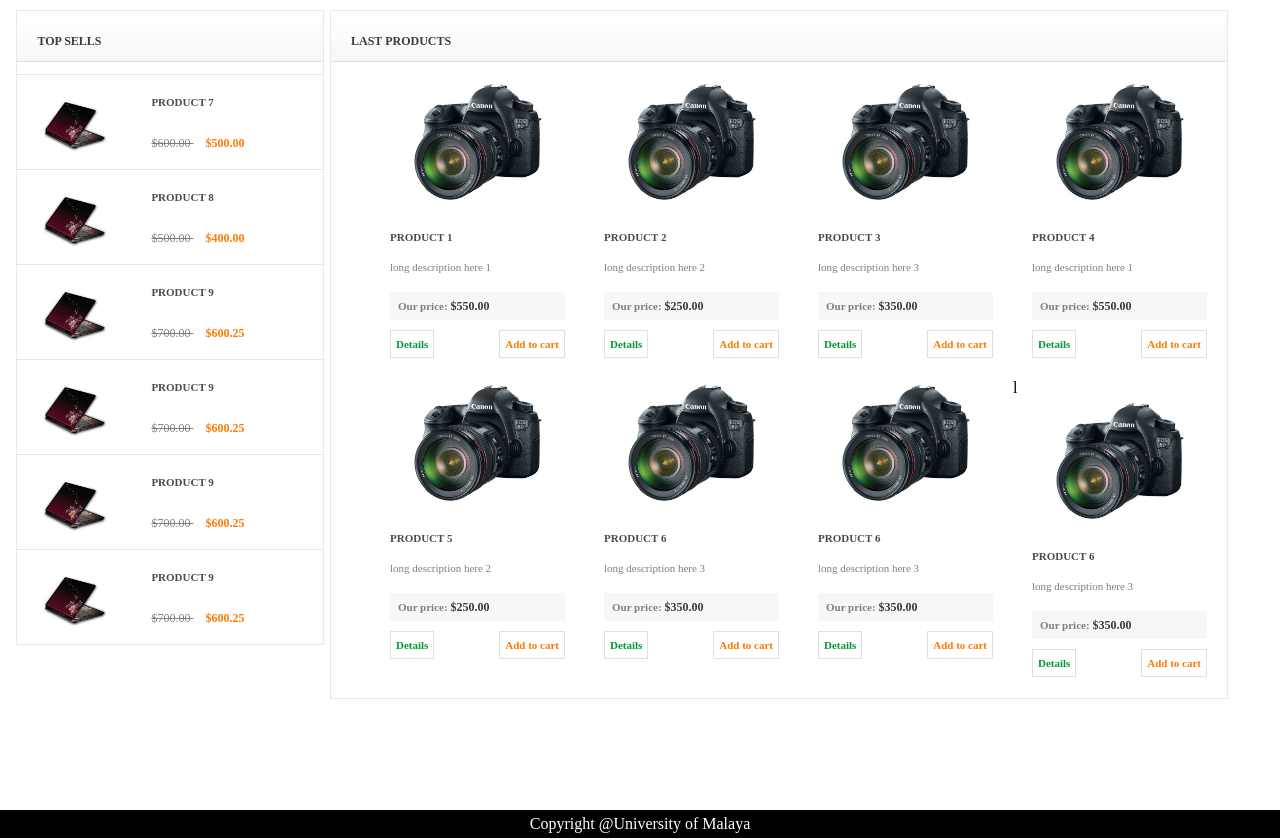
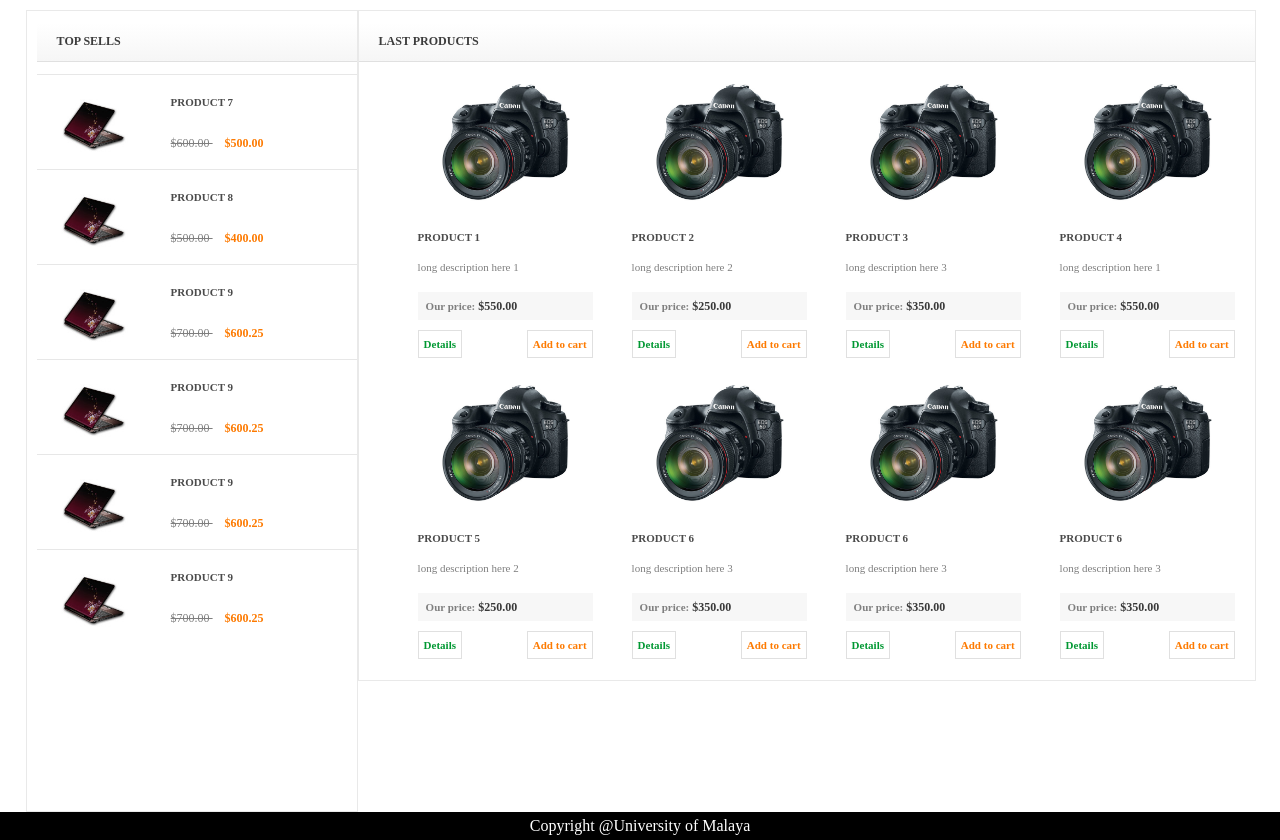
Before and after one commit to sopnopriyo/camera-shop, a PHP site: page / in a window 1280 px wide. Shown: the part 160-1000 px from the top of the page. Run offline with PHP 8.4, Linux system fonts and the light colour scheme.

Commit message:
adding some css stuffs

```diff
--- a/frontEnd.css
+++ b/frontEnd.css
@@ -59,21 +59,21 @@ aside{
     height: 100%;
     padding-left: 10px;
     margin-top: 10px;
+    margin-left: 2%;
+    border: 1px solid #E9E9E9;
 
 }
-#right,#left {
-    border: 1px solid #E9E9E9;
-
-    margin: 0 2%;
-
-}
-#left{
+#products{
+    width: 100%;
     overflow: hidden;
     position: relative;
     width: 70%;
     margin-top: 10px;
+    border: 1px solid #E9E9E9;
+}
 
-}
+
+
 
 
 #right h3, #left h3 {
@@ -97,6 +97,18 @@ aside{
 
 #left ul{
     list-style-type: none;
+}
+
+#right ul {
+    list-style:none;
+    margin:0;
+    padding:0;
+}
+
+#left ul li {
+    float:left;
+    padding-bottom: 21px;
+    width: 25%;
 }
 
 #right ul li {
@@ -162,16 +174,8 @@ aside{
     text-decoration: none;
 }
 
-#right ul {
-    list-style:none;
-    margin:0;
-    padding:0;
-}
-#left ul li {
-    float:left;
-    padding-bottom: 21px;
-    width: 25%;
-}
+
+
 #left ul li:hover {
     background-color: #fbfbfb;
 }
--- a/index.html
+++ b/index.html
@@ -197,7 +197,7 @@
                                 </div>
                             </div>
                         </li>
-                      l  <li>
+                        <li>
                             <div class="img"><a href="#"><img alt="" src="img/camera1.jpg"></a></div>
                             <div class="info">
                                 <a class="title" href="#">Product 6</a>
```
